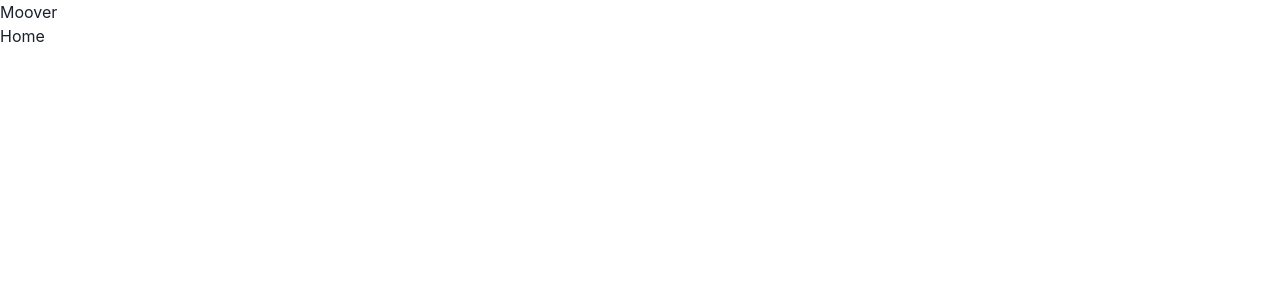
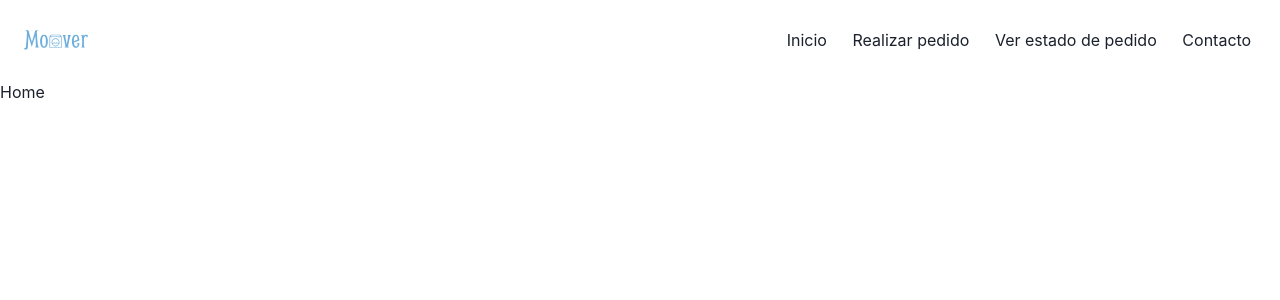
Before and after one commit to erikgarciadev/moover-react, a React (Create React App) app: page / in a window 1280 px wide. Shown: the top 300 px of the page. Built offline with nearby package versions, Linux system fonts and the light colour scheme.

Commit message:
feat: add navbar

```diff
--- a/src/App.tsx
+++ b/src/App.tsx
@@ -1,5 +1,6 @@
 import React from 'react';
 import { Routes, Route, Navigate } from 'react-router-dom';
+import Header from './components/header';
 import Contact from './pages/contact';
 import OrderPackage from './pages/orderPackage';
 import Home from './pages/home';
@@ -8,7 +9,7 @@ import Package from './pages/package';
 function App() {
   return (
     <div className="App">
-      <h1>Moover</h1>
+      <Header />
       <Routes>
         <Route path='' element={<Home />} />
         <Route path='/contact' element={<Contact />} />
--- /dev/null
+++ b/src/components/header.tsx
@@ -0,0 +1,69 @@
+import { Box, Image } from "@chakra-ui/react";
+import logo from "../assets/logo_small.svg";
+import React from "react";
+import { Link } from "react-router-dom";
+
+export default function Header() {
+  return (
+    <Box as="header">
+      <Box
+        as="nav"
+        display="flex"
+        justifyContent={{
+          base: "center",
+          md: "space-between",
+        }}
+        px="1em"
+        h="80px"
+      >
+        <Image
+          display={{
+            base: "none",
+            md: "block",
+          }}
+          alt="logo"
+          src={logo}
+          width="80px"
+          height="80px"
+        />
+        <Box as="ul" display="flex" alignItems="center">
+          <Anchor to="/home">Inicio</Anchor>
+          <Anchor to="/order-package">Realizar pedido</Anchor>
+          <Box
+            as="li"
+            listStyleType="none"
+            p={{
+              base: "0.5em",
+              md: "0.8em",
+            }}
+            h="full"
+            display="flex"
+            alignItems="center"
+          >
+            Ver estado de pedido
+          </Box>
+          <Anchor to="/contact">Contacto</Anchor>
+        </Box>
+      </Box>
+    </Box>
+  );
+}
+
+function Anchor({ children, to }: { children: React.ReactNode; to: string }) {
+  return (
+    <Box
+      cursor="pointer"
+      as="li"
+      listStyleType="none"
+      p={{
+        base: "0.5em",
+        md: "0.8em",
+      }}
+      h="full"
+      display="flex"
+      alignItems="center"
+    >
+      <Link to={to}>{children}</Link>
+    </Box>
+  );
+}
```
Also changed, not shown: src/assets/logo_small.svg (added).
